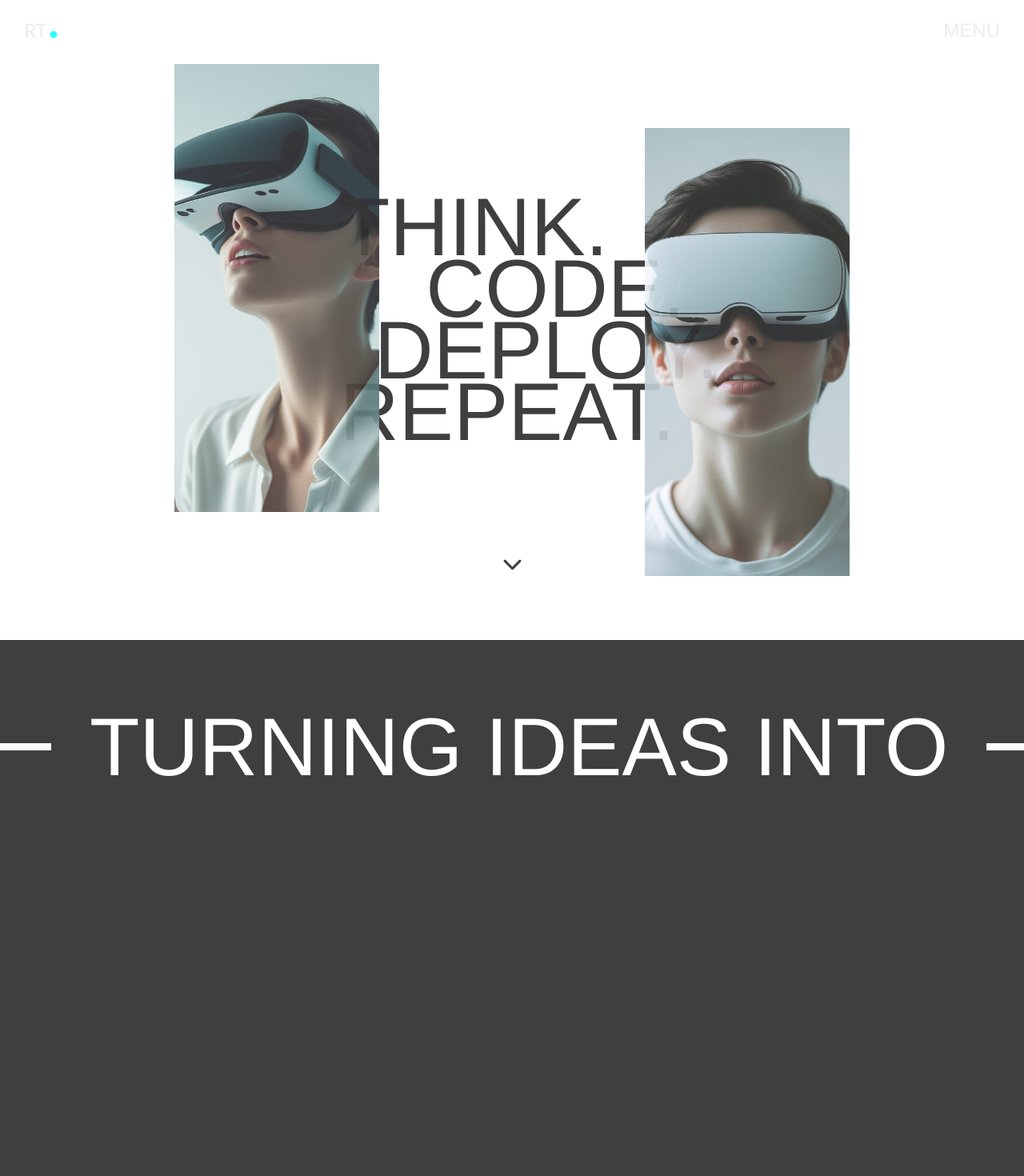
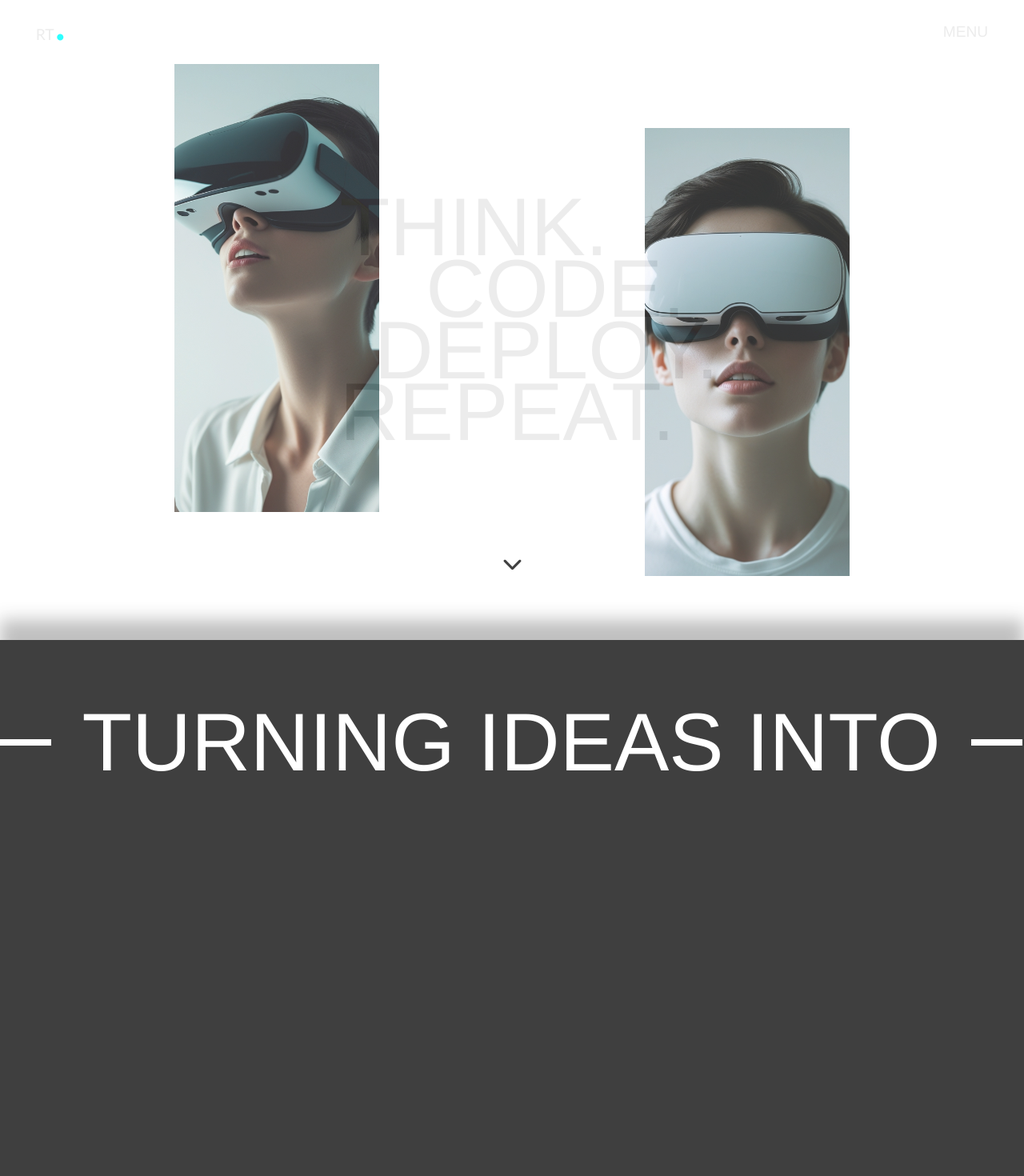
Before and after one commit to Tsiory15/Portfolio, a Next.js app: page / in a window 1280 px wide. Shown: the top 1470 px of the page at 80% size. Built offline with nearby package versions, Linux system fonts and the light colour scheme.

Commit message:
few adjustment

```diff
--- a/src/app/components/menu.css
+++ b/src/app/components/menu.css
@@ -8,29 +8,22 @@
   grid-template-columns: repeat(2,1fr);
   background-color: var(--background);
 }
-.menu_main_container > div{
-  display: flex;
-  font-family: helvetica;
-}
 .link_container{
 overflow: hidden;
 width: fit-content;
 }
 .copyright{
   font-size: 1vw;
-  font-family: Helvetica;
-  padding:5vw;
+  padding:7.5vh 5vw;
   font-weight: bold;
+  width: 100%;
 }
 .menu_container{
   flex-direction: column;
-  /* justify-content: center; */
   margin-top: 7vh;
   z-index: 11;
-  height: 40vh;
   display: flex;
   overflow: hidden;
-  gap: 0.2rem;
 }
 .menu_back{
   overflow: hidden;
@@ -45,7 +38,7 @@ width: fit-content;
   display: grid;
   grid-template-columns: repeat(2,1fr);
 }
-.menu_back > div {
+.copy,.soclink {
   display: flex;
   flex-direction: column;
   justify-content: flex-end;
@@ -66,35 +59,34 @@ width: fit-content;
 }
 .link{
   position: relative;
-  padding: 0rem 3rem;
   height: fit-content;
   cursor: pointer;
-  font-size: 5vw;
+  font-size: 4.5vw;
   color: var(--foreground);
   font-weight: bold;
-  line-height: 8vh;
+  line-height: 3.6vw;
 }
 .link:hover{
   color: rgba(224, 224, 224, 0.637);
 }
 .close{
   position: absolute;
-  top : 20px;
-  right: 30px;
+  top : 2vw;
+  right: 3vw;
   font-size: 1.5vw;
 }
 .menu,.logo{
   z-index: 7;
   position: fixed;
   mix-blend-mode: difference;
-  right: 30px;
-  top: 20px;
-  font-size: 3vh;
+  right: 3.5vw;
+  top: 2vw;
+  font-size: 1.5vw;
   cursor: pointer;
 }
 .logo{
   right: initial;
-    left: 30px;
+  left: 3.5vw;
 }
 .txt:hover,.menu > div:hover{
   color:rgb(138, 138, 138);
@@ -115,11 +107,39 @@ width: fit-content;
   transition: 0.2s;
   color: rgb(138, 138, 138);
 }
-@media (max-width:425) {
- .menu_main_container{
+@media (max-width:475) {
+ .link{
+  line-height: 5vw;
+ }
+ .copy{
+  display: none;
+ }
+ .menu_back{
   display: flex;
+ }
+ .soclink{
+  width: 100%;
  }
  .copyright{
   display: none;
  }
+ .link{
+  font-size: 5vh;
+  line-height: 5vh;
+ }
+ .menu_container{
+  display: flex;
+  justify-content: center;
+  padding:0 5vw;
+ }
+ .menu_main_container{
+  display: flex;
+ }
+ .menu_link{
+  font-size: 5vw;
+ }
+ .soclink{
+  justify-content: center;
+  padding: 0 5vw;
+ }
 }
--- a/src/app/components/menu.jsx
+++ b/src/app/components/menu.jsx
@@ -148,12 +148,12 @@ export default function Menu(){
                         </div>
                     </div>
                     <div className="menu_back">
-                        <div style={{fontSize:'30px'}}>
+                        <div style={{fontSize:'2.5vw'}} className="soclink">
                            <a href="https://www.linkedin.com/in/tsiory-raphaël-ravelonomenjanahary-632b47270" className="menu_link"> LinkdIn <FaArrowRight className='icon'/></a>
                             <a href="https://www.facebook.com/tsiory.raphael.907824" className="menu_link">Facebook <FaArrowRight className='icon'/></a>
                             <a href='https://github.com/Tsiory15' className="menu_link">Github <FaArrowRight className='icon'/></a>
                         </div>
-                        <div>&copy; 2025</div>
+                        <div className="copy">&copy; 2025</div>
                     </div>
         </div>
     )
--- a/src/app/pages/hero.css
+++ b/src/app/pages/hero.css
@@ -9,18 +9,17 @@
   height: 0;
 }
 .hero_section{
-  height: 200vh;
+  height: 100vh;
   background-color: var(--background);
 }
 .intro{
   display: flex;
-  justify-content: flex-end;
-  position: sticky;
+  position: relative;
   font-size: 8vw;
   line-height:6vw;
   top: 0;
   left: 0;
-  height: 50%;
+  height: 100vh;
   flex-direction: column;
   background-size: cover;
   align-items: center;
@@ -34,21 +33,17 @@
   mix-blend-mode: difference;
 }
 .pic{
-  z-index: -1;
+  top: 10%;
+  left: 17%;
+}
+.pic2{
+  right: 17%;
+  bottom: 10%;
+}
+.intropic{
   overflow: hidden;
   position: absolute;
   display: flex;
-  top: 10%;
-  left: 17%;
-  height: 70vh;
-  width: 20vw;
-}
-.pic2{
-  z-index: -1;
-  overflow: hidden;
-  position: absolute;
-  right: 17%;
-  bottom: 10%;
   height: 70vh;
   width: 20vw;
 }
@@ -60,25 +55,25 @@
 }
 .dot{
   line-height: 0;
-  font-size: 70px;
+  font-size: 5vw;
   color: red;
 }
 .service_container{
   color: var(--background);
-  position: absolute;
+  position: relative;
   display: grid;
   grid-template-rows:1fr 2fr;
   height: 100vh;
   background-color: var(--foreground);
+  box-shadow: 0px -25px 20px rgba(0, 0, 0, 0.300);
 }
 .services{
   overflow: hidden;
   display: flex;
-  gap: 5.5rem;
   align-items: center;
   line-height: initial;
   height: fit-content;
-  height: 100%;
+  height: 20vw;
 }
 .services_text{
   z-index: 3;
@@ -130,7 +125,7 @@
   position: relative;
   height: 100%;
   display: flex;
-  opacity: 0;
+  opacity: 1;
   width: max-content;
 }
 .another_section{
@@ -228,21 +223,21 @@
   justify-content: center;
 }
 .title{
-  font-size: 2vw;
+  font-size: 1.5vw;
   font-family: Poppins ;
   /* font-weight: bold; */
   color: var(--foreground);
 }
 .bar{
   width: 5vw;
-  height: 9px;
-  margin:0 3rem;
+  height: 0.7vw;
+  margin:0 3vw;
   background-color: var(--background);
 }
 .bars{
   width: 5vw;
-  height: 9px;
-  margin-right: 3rem;
+  height: 0.7vw;
+  margin-right: 3vw;
   background-color: var(--background);
 }
 .contact,.contact_me{
@@ -284,7 +279,34 @@
   font-size: 25px;
   color: var(--foreground);
 }
-@media (max-width:1020px) {
+@media (max-width:1024) {
+  .pj{
+    width: 40vw;
+    height: 40vw;
+  }
+  .intropic{
+    height: 60vh;
+    width: 25vw;
+  }
+}
+@media (max-width:475) {
+  .intropic{
+    height: 50vw;
+    width: 50vw;
+  }
+  .image{
+    height: 50vw;
+    width: 50vw;
+  }
+  .pj{
+    width: 60vw;
+    height: 30vh;
+  }
+  .project > span {
+    text-shadow: initial;
+  }
+}
+/* @media (max-width:1020px) {
   .base_container{
     display: flex;
     align-items: center;
@@ -296,4 +318,4 @@
   .main_container{
     display: none;
   }
-}
+} */
--- a/src/app/pages/hero.jsx
+++ b/src/app/pages/hero.jsx
@@ -20,7 +20,7 @@ CustomEase.create('slide','0.9,0,0.1,1')
 
 useGSAP(() =>{
     gsap.to('.services_text',{
-        xPercent:-52,
+        xPercent:-48,
         scrollTrigger:{
             trigger:'.main_container',
             start:'+=400',
@@ -53,7 +53,7 @@ useGSAP(() =>{
         scrollTrigger:{
             trigger:'.trigger',
             start:'top top',
-            end:'+=2300vw',
+            end:'+=2350vw',
             toggleActions:'play reverse play reverse'
         },
     })
@@ -164,13 +164,13 @@ useGSAP(() =>{
                 <Menu/>
                 <div className="hero_section">
                     <div className="intro">
-                        <div className="pic">
+                        <div className="pic intropic">
                                <Image
                             src={Pic}
                             alt=''
                             className='image'
                             />
-                        </div><div className="pic2">
+                        </div><div className="pic2 intropic">
                                <Image
                             src={Pic2}
                             alt=''
@@ -180,7 +180,8 @@ useGSAP(() =>{
                         <span className='introtexte'><span className='itext think'>THINK.</span><span className='code itext'> CODE. </span><span className='deploy itext'>DEPLOY.</span><span className='repeat itext'>REPEAT.</span></span>
                         <span className='scroll'><FaChevronDown/></span>
                     </div>
-                    <div className="service_container">
+                </div>
+                <div className="service_container">
                         <div className="services">
                             <div className="services_text">
                                <div className="bars"></div> TURNING IDEAS INTO <div className='bar'></div> WEB EXPERIENCES <div className="bar"></div>
@@ -194,10 +195,9 @@ useGSAP(() =>{
                             </div>
                         </div>
                     </div>
-                </div>
                 <div className="begin"></div>
                 <div className='trigger'></div>
-                <div className="another_section">
+                    <div className="another_section">
                         <div className='project'>
                             <span className='p'>P</span>
                             <span className='r'>R</span>
@@ -254,7 +254,7 @@ useGSAP(() =>{
                         <div className='link_container'>
                             <div className="link_contact"> <FaLocationPin/>Antananarivo Madagascar</div>
                             <div className="link_contact"> <FaEnvelope/> raphaeltsiory15@gmail.com</div>
-                            <div className="link_contact"> <FaPhone/> 034 48 967 23/</div>
+                            <div className="link_contact"> <FaPhone/> 034 48 967 23</div>
                         </div>
                     </div>
                 </div>
```
